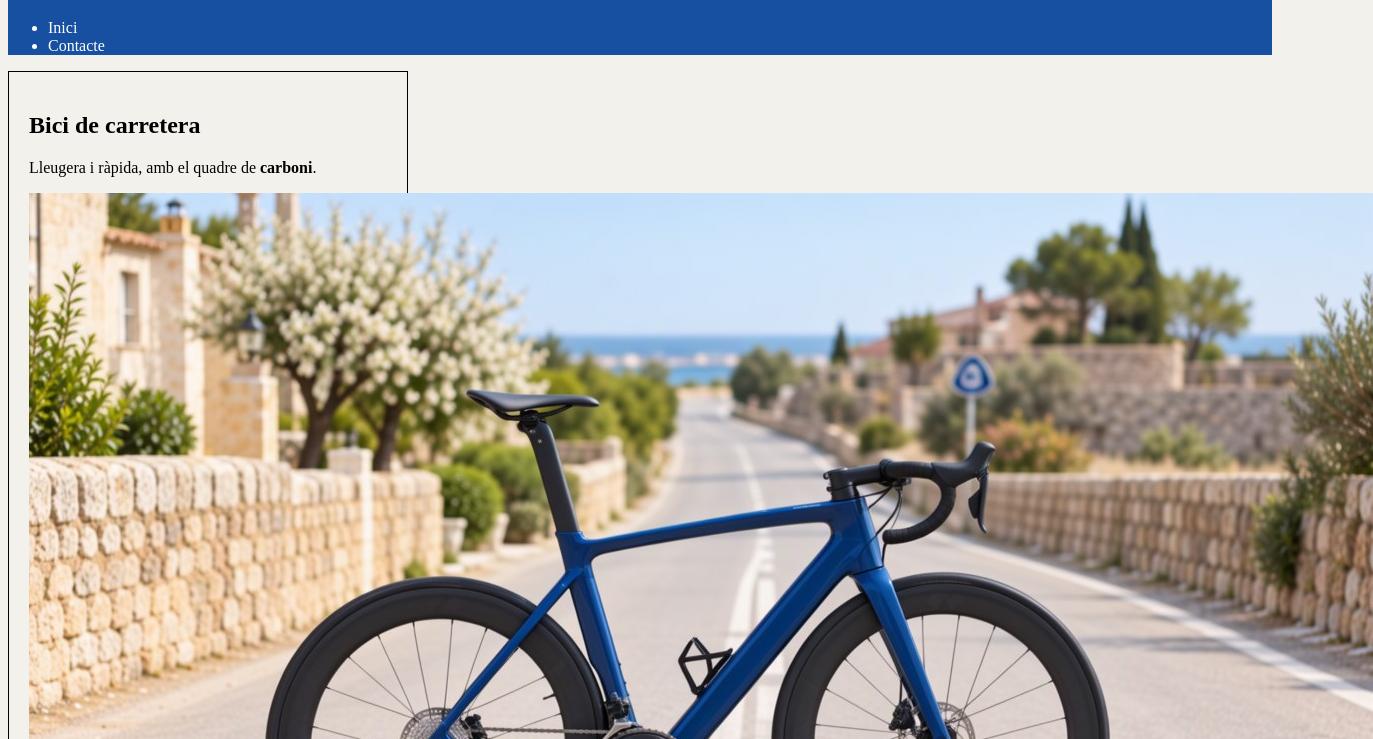
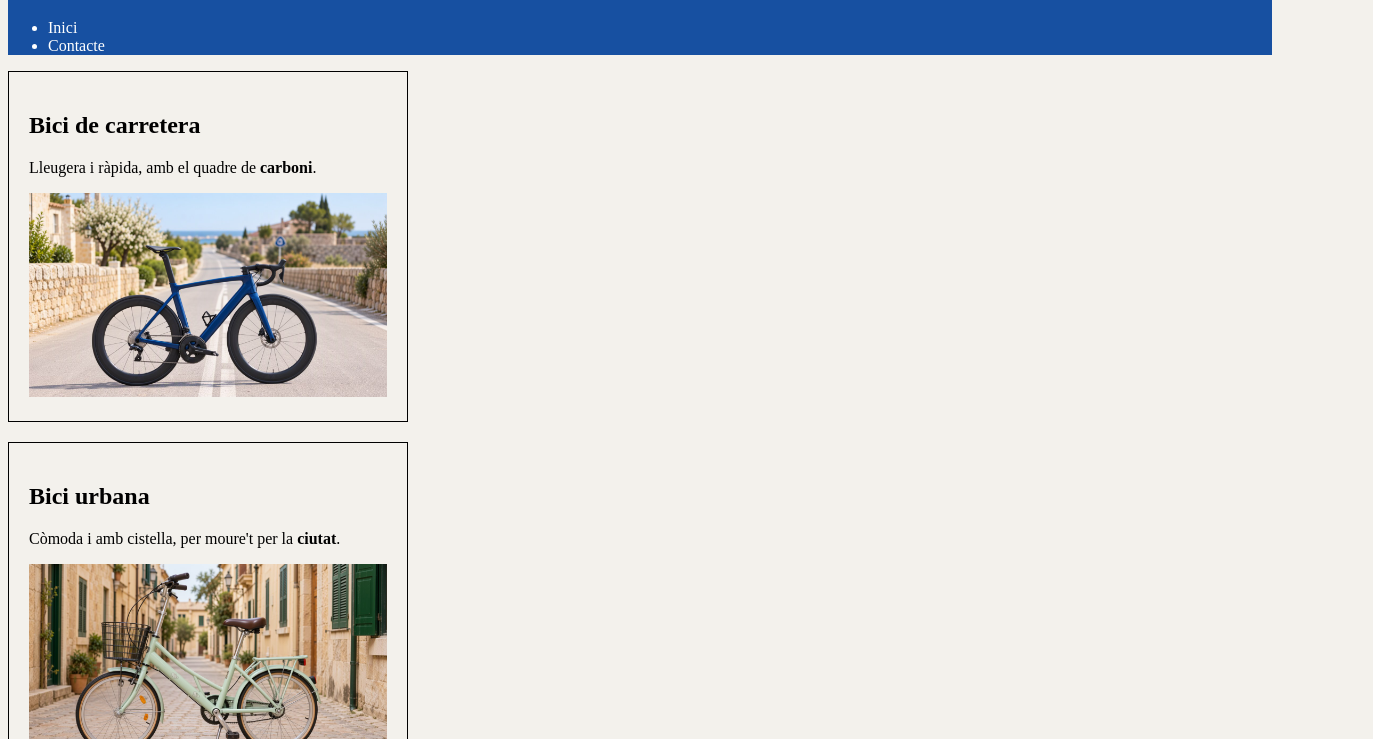
Before and after one commit to Alonsoggg244/gottschling_alonso_valentino_solucions_examen1, a plain HTML site: page index.html in a window 1280 px wide. Shown: the part 61-800 px from the top of the page, 1373 px wide, since content can reach past the window. Drawn offline with Linux system fonts and the light colour scheme.

Commit message:
Extra-> Ajustar s'imatge amb css

```diff
--- a/css/estils.css
+++ b/css/estils.css
@@ -64,3 +64,8 @@ article {
     text-transform: uppercase;
     border-radius: 6px;
 }
+
+article img {
+    width: 100%;
+    /* tan ampla com el contingut de l'article */
+}
```
